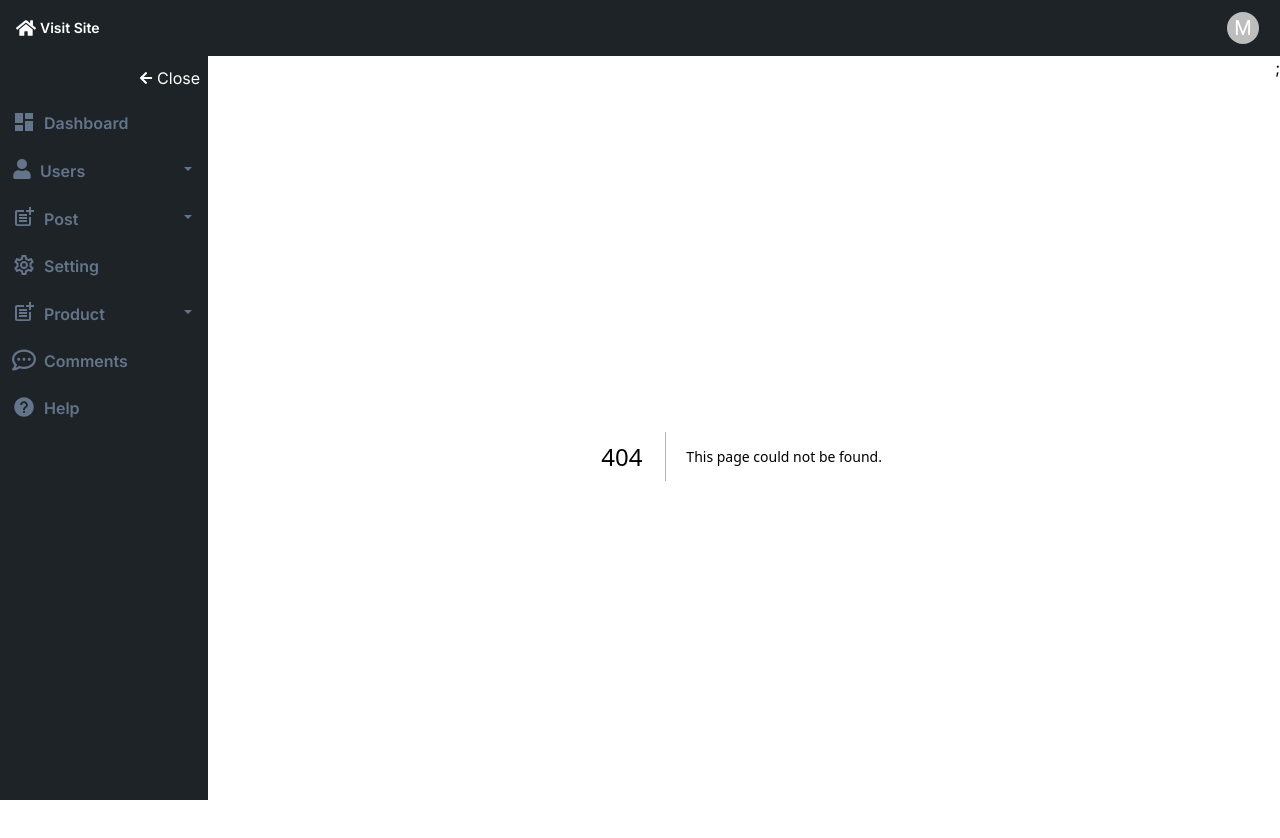
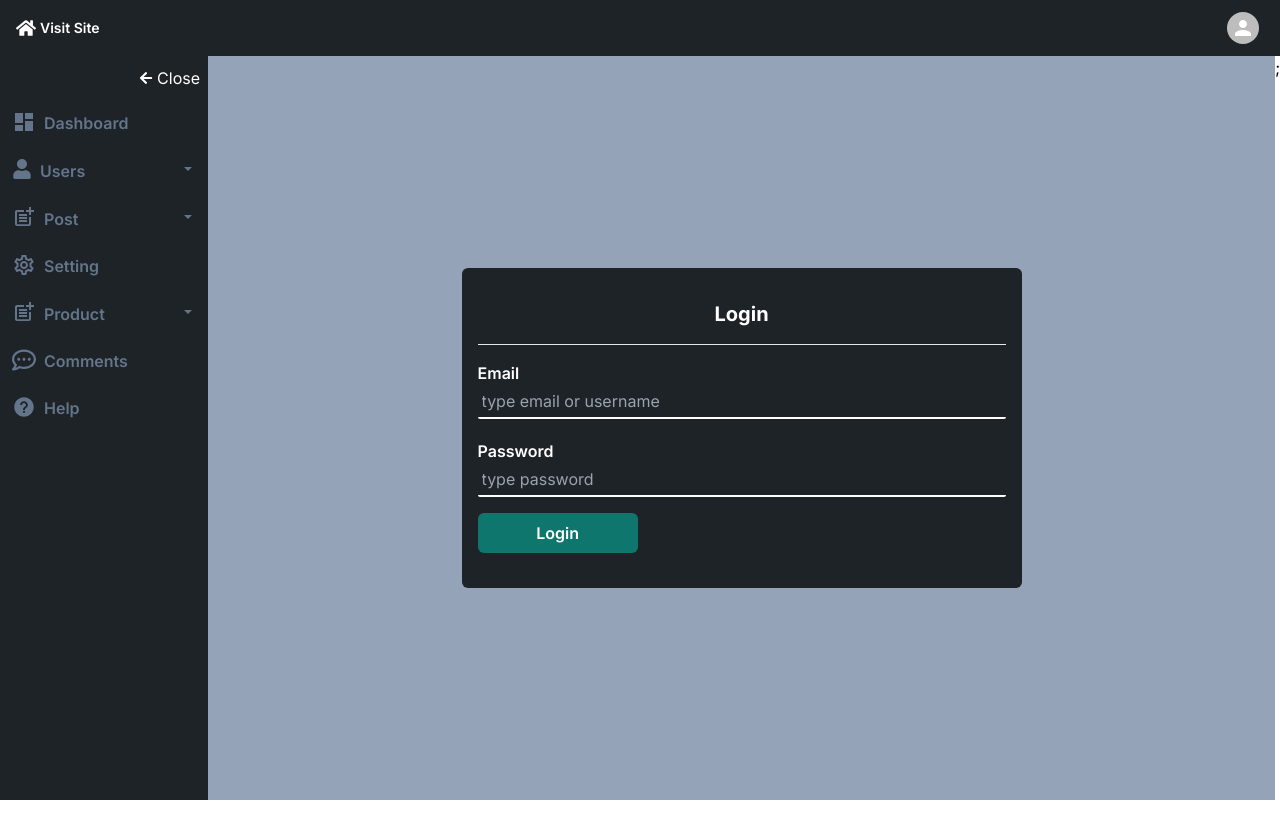
Before and after one commit to EasinTanvir/Dashboard-Nextjs14, a Next.js app: page /auth in a window 1280 px wide. Before the commit this address had no page. Shown: the top 838 px of the page. After the commit the page ends 800 px from the top, so only its background shows below. Built offline with nearby package versions, Linux system fonts and the light colour scheme; no server answers.

Commit message:
add authentication using next-auth

```diff
--- a/package.json
+++ b/package.json
@@ -13,10 +13,12 @@
     "@emotion/styled": "^11.11.5",
     "@mui/icons-material": "^5.15.18",
     "@mui/material": "^5.15.18",
+    "@next-auth/prisma-adapter": "^1.0.7",
     "@prisma/client": "^5.14.0",
     "axios": "^1.7.2",
     "bcryptjs": "^2.4.3",
     "next": "14.2.3",
+    "next-auth": "^4.24.7",
     "prisma": "^5.14.0",
     "react": "^18",
     "react-dom": "^18",
--- /dev/null
+++ b/src/app/(dashboard)/auth/page.tsx
@@ -0,0 +1,96 @@
+"use client";
+import Input from "@/components/Users/Input";
+import { SubmitHandler, useForm } from "react-hook-form";
+import { PrismaCli } from "../../../../prismaCli/prismaClient";
+import axios from "axios";
+import { useEffect, useState } from "react";
+import { signIn } from "next-auth/react";
+import { useRouter } from "next/navigation";
+import { User } from "../../../../types/type";
+import toast from "react-hot-toast";
+import SubmitButton from "@/components/Users/SubmitButton";
+
+const Auth = () => {
+  const router = useRouter();
+  const [isLoading, setIsLoading] = useState(false);
+
+  const {
+    register,
+    handleSubmit,
+    setError,
+    reset,
+    formState: {
+      errors,
+      isSubmitSuccessful,
+      isSubmitting,
+      dirtyFields,
+      isDirty,
+      isValid,
+    },
+  } = useForm({
+    defaultValues: {
+      username: "",
+      email: "",
+    },
+    mode: "onTouched",
+  });
+
+  const onSubmitHandler: SubmitHandler<User> = async (datas: User) => {
+    setIsLoading(true);
+
+    signIn("credentials", {
+      email: datas.email,
+      password: datas.password,
+      redirect: false,
+    }).then((cb) => {
+      if (cb?.ok) {
+        setIsLoading(false);
+        router.push("/");
+      }
+      if (cb?.error) {
+        setIsLoading(false);
+        toast.error(cb.error);
+      }
+    });
+  };
+
+  return (
+    <div className="p-4 bg-slate-400 min-h-custom  flex justify-center items-center">
+      <form
+        onSubmit={handleSubmit(onSubmitHandler)}
+        className="bg-topBar w-[560px] px-4 py-8  min-h-80 rounded-md"
+      >
+        {" "}
+        <h1 className=" text-xl font-bold  text-center text-white">Login</h1>
+        <hr className="my-4" />
+        <div className="space-y-5">
+          <Input
+            label="Email"
+            type="text"
+            register={register}
+            id="email"
+            message="Email is Required"
+            errors={errors}
+            placeholder="type email or username"
+            required
+          />
+          <Input
+            label="Password"
+            type="password"
+            register={register}
+            id="password"
+            message="Password is Required"
+            errors={errors}
+            required
+            placeholder="type password"
+          />
+        </div>
+        <SubmitButton isSubmitting={isSubmitting || isLoading}>
+          Login
+        </SubmitButton>
+      </form>
+    </div>
+  );
+};
+
+export default Auth;
--- /dev/null
+++ b/src/app/api/auth/[...nextauth]/route.ts
@@ -0,0 +1,6 @@
+import NextAuth from "next-auth";
+import { authConfig } from "../authOptions";
+
+const handler = NextAuth(authConfig);
+
+export { handler as GET, handler as POST };
--- /dev/null
+++ b/src/app/api/auth/authOptions.ts
@@ -0,0 +1,67 @@
+import CredentialsProvider from "next-auth/providers/credentials";
+import { PrismaAdapter } from "@next-auth/prisma-adapter";
+import { PrismaCli } from "../../../../prismaCli/prismaClient";
+import { NextAuthOptions } from "next-auth";
+interface Credentials {
+  email?: string;
+  username?: string;
+}
+import bcrypt from "bcryptjs";
+
+export const authConfig: NextAuthOptions = {
+  adapter: PrismaAdapter(PrismaCli),
+  providers: [
+    CredentialsProvider({
+      credentials: {},
+
+      //@ts-ignore
+      async authorize(credentials: User, req) {
+        let user;
+
+        user = await PrismaCli.user.findFirst({
+          //@ts-ignore
+          where: {
+            OR: [
+              { email: credentials.email.toLowerCase() },
+              { username: credentials.email.toLowerCase() },
+            ],
+          },
+        });
+        if (!user) {
+          throw new Error("No user found");
+        }
+
+        let hashPass;
+        //@ts-ignore
+        hashPass = await bcrypt.compare(credentials.password, user.password);
+
+        if (!hashPass) {
+          throw new Error("Invalid Password");
+        }
+
+        return user;
+      },
+    }),
+  ],
+  callbacks: {
+    async jwt({ token, user }) {
+      if (user) {
+        //@ts-ignore
+        (token.id = user?.id), (token.name = user?.username);
+      }
+      return token;
+    },
+
+    async session({ session, token }) {
+      //@ts-ignore
+      session.user.id = token?.id;
+      //@ts-ignore
+      session.user.name = token?.name;
+
+      return session;
+    },
+  },
+
+  session: { strategy: "jwt" },
+  secret: "1",
+};
--- a/src/app/layout.tsx
+++ b/src/app/layout.tsx
@@ -4,6 +4,7 @@ import "./globals.css";
 import MainContent from "@/components/MainContent";
 import Header from "@/components/Header";
 import { Toaster } from "react-hot-toast";
+import { SessionProviders } from "@/utils/SessionProvider";
 
 const inter = Inter({ subsets: ["latin"] });
 
@@ -20,12 +21,15 @@ export default function RootLayout({
   return (
     <html lang="en">
       <body className={inter.className}>
-        <Header />
+        <SessionProviders>
+          <Header />
 
-        <main className="flex min-h-custom ">
-          <Toaster position="bottom-center" reverseOrder={false} />
-          <MainContent>{children}</MainContent>
-        </main>
+          <main className="flex min-h-custom ">
+            <Toaster position="bottom-center" reverseOrder={false} />
+            <MainContent>{children}</MainContent>
+          </main>
+          <footer></footer>
+        </SessionProviders>
       </body>
     </html>
   );
--- a/src/components/AvatarHeader.tsx
+++ b/src/components/AvatarHeader.tsx
@@ -9,8 +9,12 @@ import Divider from "@mui/material/Divider";
 import IconButton from "@mui/material/IconButton";
 import Tooltip from "@mui/material/Tooltip";
 import Logout from "@mui/icons-material/Logout";
+import { signOut, useSession } from "next-auth/react";
+import { useRouter } from "next/navigation";
 
 function AvatarHeader() {
+  const { data: session, status } = useSession();
+  const router = useRouter();
   const [anchorEl, setAnchorEl] = React.useState<null | HTMLElement>(null);
   const open = Boolean(anchorEl);
   const handleClick = (event: React.MouseEvent<HTMLElement>) => {
@@ -19,6 +23,13 @@ function AvatarHeader() {
   const handleClose = () => {
     setAnchorEl(null);
   };
+  const logout = async () => {
+    setAnchorEl(null);
+
+    const data = await signOut({ redirect: false, callbackUrl: "/auth" });
+    router.push(data.url);
+  };
+
   return (
     <React.Fragment>
       <Box sx={{ display: "flex", alignItems: "center", textAlign: "center" }}>
@@ -31,7 +42,9 @@ function AvatarHeader() {
             aria-haspopup="true"
             aria-expanded={open ? "true" : undefined}
           >
-            <Avatar sx={{ width: 32, height: 32 }}>M</Avatar>
+            <Avatar sx={{ width: 32, height: 32 }}>
+              {session?.user?.name}
+            </Avatar>
           </IconButton>
         </Tooltip>
       </Box>
@@ -78,7 +91,7 @@ function AvatarHeader() {
         </MenuItem>
         <Divider />
 
-        <MenuItem onClick={handleClose}>
+        <MenuItem onClick={logout}>
           <ListItemIcon>
             <Logout fontSize="small" />
           </ListItemIcon>
--- a/src/components/Header.tsx
+++ b/src/components/Header.tsx
@@ -6,13 +6,13 @@ import Link from "next/link";
 const Header = () => {
   return (
     <header className="bg-topBar z-50 h-14 flex items-center sticky top-0">
-      <Link href="/" className="px-4 flex w-full justify-between ">
+      <div className="px-4 flex w-full justify-between ">
         <div className="flex gap-1 items-center">
           <FaHome className="text-xl text-white" />
           <span className="font-semibold text-sm text-white">Visit Site</span>
         </div>
         <AvatarHeader />
-      </Link>
+      </div>
     </header>
   );
 };
--- /dev/null
+++ b/src/utils/SessionProvider.tsx
@@ -0,0 +1,10 @@
+"use client";
+import { SessionProvider } from "next-auth/react";
+
+export const SessionProviders = ({
+  children,
+}: {
+  children: React.ReactNode;
+}) => {
+  return <SessionProvider>{children}</SessionProvider>;
+};
```
Also changed, not shown: types/type.ts (+10 -2 lines), 1 other file (tests, documents, lock files or other folders).
